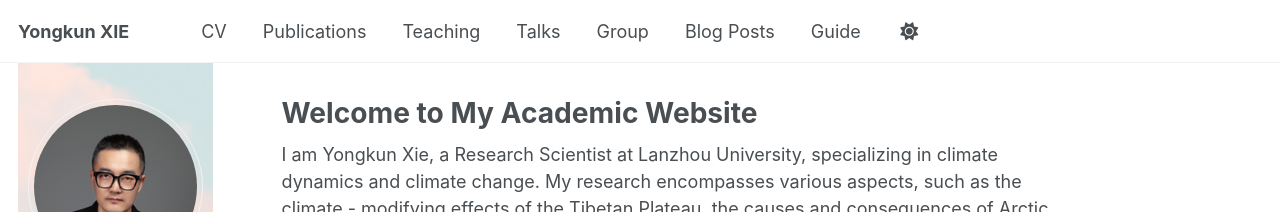
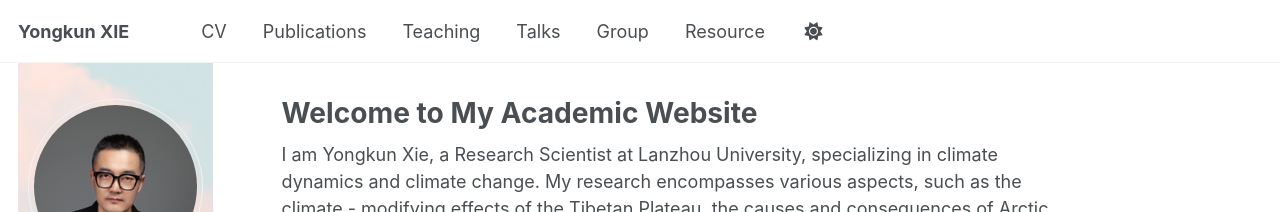
Before and after one commit to yongkunxie/yongkunxie.github.io, a Jekyll site: the page built from _pages/about.md, in a window 1280 px wide. Shown: the top 212 px of the page. Built offline with Jekyll 4.4.1, drawn with Linux system fonts in a browser that asks for light colours; some web fonts are replaced.

Commit message:
Update navigation.yml

```diff
--- a/_data/navigation.yml
+++ b/_data/navigation.yml
@@ -23,11 +23,11 @@ main:
   - title: "Group"
     url: /portfolio/
 
-  - title: "Blog Posts"
+  - title: "Resource"
     url: /year-archive/
 
   # - title: "CV"
   #   url: /cv-json/
 
-  - title: "Guide"
-    url: /markdown/
+  #- title: "Guide"
+  #  url: /markdown/
```
